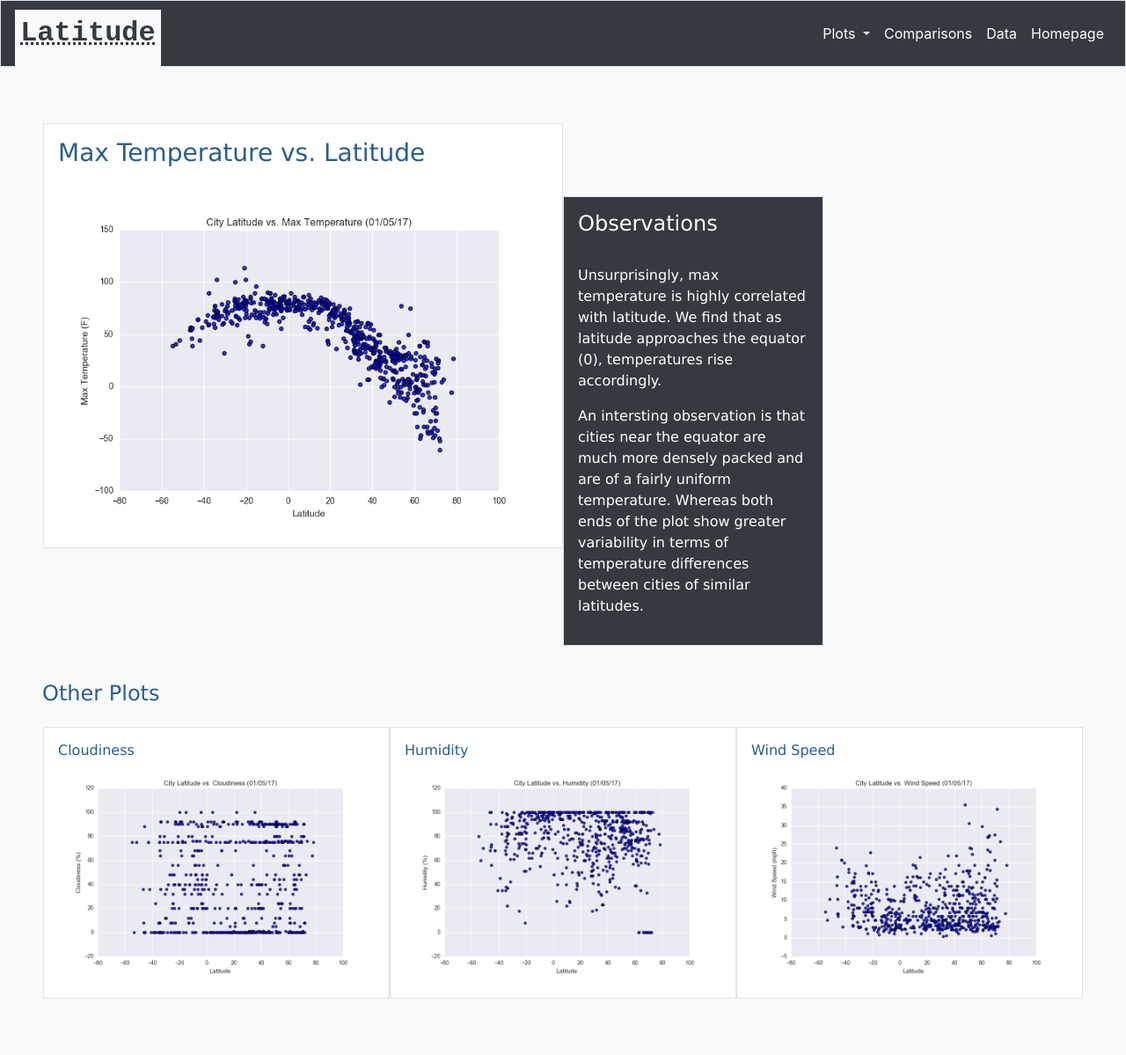
After one commit to marc-haddad/web-design-challenge, a Flask app: page /temp in a window 1280 px wide. The commit adds this page. Shown: the whole page at 88% size. Run offline with Flask 2, Linux system fonts and the light colour scheme; some libraries are stand-ins or nearby versions.

Commit message:
Completed index and plots

```diff
--- a/web_visualizations/app.py
+++ b/web_visualizations/app.py
@@ -17,5 +17,21 @@ def compare():
 def data():
     return render_template("data.html")
 
+@app.route("/temp")
+def temp():
+    return render_template("temp.html")
+
+@app.route("/cloud")
+def cloud():
+    return render_template("cloud.html")
+
+@app.route("/wind")
+def wind():
+    return render_template("wind.html")
+
+@app.route("/hum")
+def hum():
+    return render_template("hum.html")
+
 if __name__=="__main__":
     app.run(debug=True)
--- a/web_visualizations/static/styles.css
+++ b/web_visualizations/static/styles.css
@@ -78,29 +78,3 @@ nav .nav-item:hover, .nav-item:focus, .nav-item:active, .nav-item.active, .open>
     background-color: #285e8e;
     border-color: #285e8e;
 }
-
-/* Grid and column code courtesy of W3 schools. Source: https://www.w3schools.com/howto/howto_js_image_grid.asp*/
-.column
-{
-    float: left;
-    width: 50%;
-    padding: 10px;
-}
-
-.column img
-{
-    margin-top: 12px;
-}
-
-.row:after
-{
-    content: "";
-    display: table;
-    clear: both;
-}
-@media screen and (max-width: 800px) {
-    .column .flex {
-      flex: 50%;
-      max-width: 50%;
-    }
-  }
--- a/web_visualizations/templates/layout.html
+++ b/web_visualizations/templates/layout.html
@@ -27,17 +27,18 @@
                           Plots
                         </a>
                         <div class="dropdown-menu" aria-labelledby="navbarDropdown">
-                          <a class="dropdown-item" href="/plot1">Plot 1</a>
+                          <a class="dropdown-item" href="/temp">Max Temp</a>
                           <div class="dropdown-divider"></div>
-                          <a class="dropdown-item" href="/plot2">Plot 2</a>
+                          <a class="dropdown-item" href="/hum">Humidity</a>
                           <div class="dropdown-divider"></div>
-                          <a class="dropdown-item" href="/plot3">Plot 3</a>
+                          <a class="dropdown-item" href="/cloud">Cloudiness</a>
                           <div class="dropdown-divider"></div>
-                          <a class="dropdown-item" href="/plot4">Plot 4</a>
+                          <a class="dropdown-item" href="/wind">Wind Speed</a>
                         </div>
                     </li>
                     <li class="nav-item"><a class="nav-link text-white" href="/comparisons">Comparisons</a></li>
                     <li class="nav-item"><a class="nav-link text-white" href="/data">Data</a></li>
+                    <li class="nav-item"><a class="nav-link text-white" href="/">Homepage</a></li>
 
                 </ul>
             </div>
--- /dev/null
+++ b/web_visualizations/templates/temp.html
@@ -0,0 +1,43 @@
+{% extends "layout.html" %}
+
+{% block title %}
+    Max Temp
+{% endblock %}
+
+{% block main %}
+<div class="row p-3" >
+    <div class="col-12 col-lg-6 p-3 border bg-white" style="margin-top: 0; margin-bottom: auto;">
+        <h3 class="header">Max Temperature vs. Latitude</h3>
+        <br>
+        <img class="center" src="static/Fig1.png">
+    </div>
+
+    <div class="col-12 col-xl-3 col-lg-12 col-sm-12 col-md-12 p-3 border bg-dark text-white" style="margin-top: 7%; margin-bottom: auto; margin-right: 4%;">
+        <h4 class="header text-white">Observations</h4>
+        <br>
+        <p class="justify-left text-white">
+            Unsurprisingly, max temperature is highly correlated with latitude.
+            We find that as latitude approaches the equator (0), temperatures rise accordingly.
+        </p>
+        <p class="justify-left text-white">
+            An intersting observation is that cities near the equator are much more densely packed and are of a fairly uniform temperature. Whereas both ends of the plot show greater variability in terms of temperature differences between cities of similar latitudes.
+        </p>
+    </div>
+</div>
+<br>
+<h4 class="header">Other Plots</h4>
+<div class="row p-3">
+    <div class="col-6 col-lg-4 p-3 border bg-white">
+        <h6 class="header">Cloudiness</h6>
+        <a href="/cloud"><img class="center" src="static/Fig3.png"></a>
+    </div>
+    <div class="col-6 col-lg-4 p-3 border bg-white">
+        <h6 class="header">Humidity</h6>
+        <a href="/hum"><img class="center" src="static/Fig2.png"></a>
+    </div>
+    <div class="col-6 col-lg-4 p-3 border bg-white">
+        <h6 class="header">Wind Speed</h6>
+        <a href="/wind"><img class="center" src="static/Fig4.png"></a>
+    </div>
+</div>
+{% endblock %}
```
Also changed, not shown: web_visualizations/templates/cloud.html (added, +39 -0 lines), web_visualizations/templates/hum.html (added, +42 -0 lines), web_visualizations/templates/index.html (+11 -7 lines), web_visualizations/templates/wind.html (added, +42 -0 lines), 1 other file.
